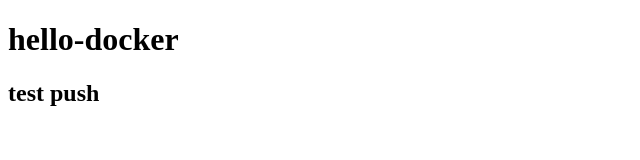
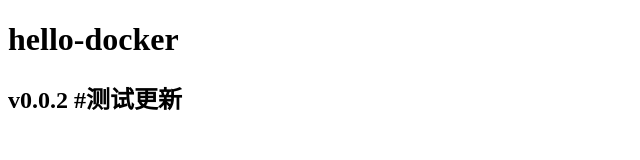
Before and after one commit to c947694498/hello-docker, a plain HTML site: page index.html in a window 1280 px wide. Shown: the whole page, without its empty margins (0-640 px from the left). Drawn offline with Linux system fonts and the light colour scheme.

Commit message:
v0.0.2 #测试更新

```diff
--- a/index.html
+++ b/index.html
@@ -7,6 +7,6 @@
 </head>
 <body>
   <h1>hello-docker</h1>
-  <h2>test push</h2>
+  <h2>v0.0.2 #测试更新</h2>
 </body>
 </html>
```
